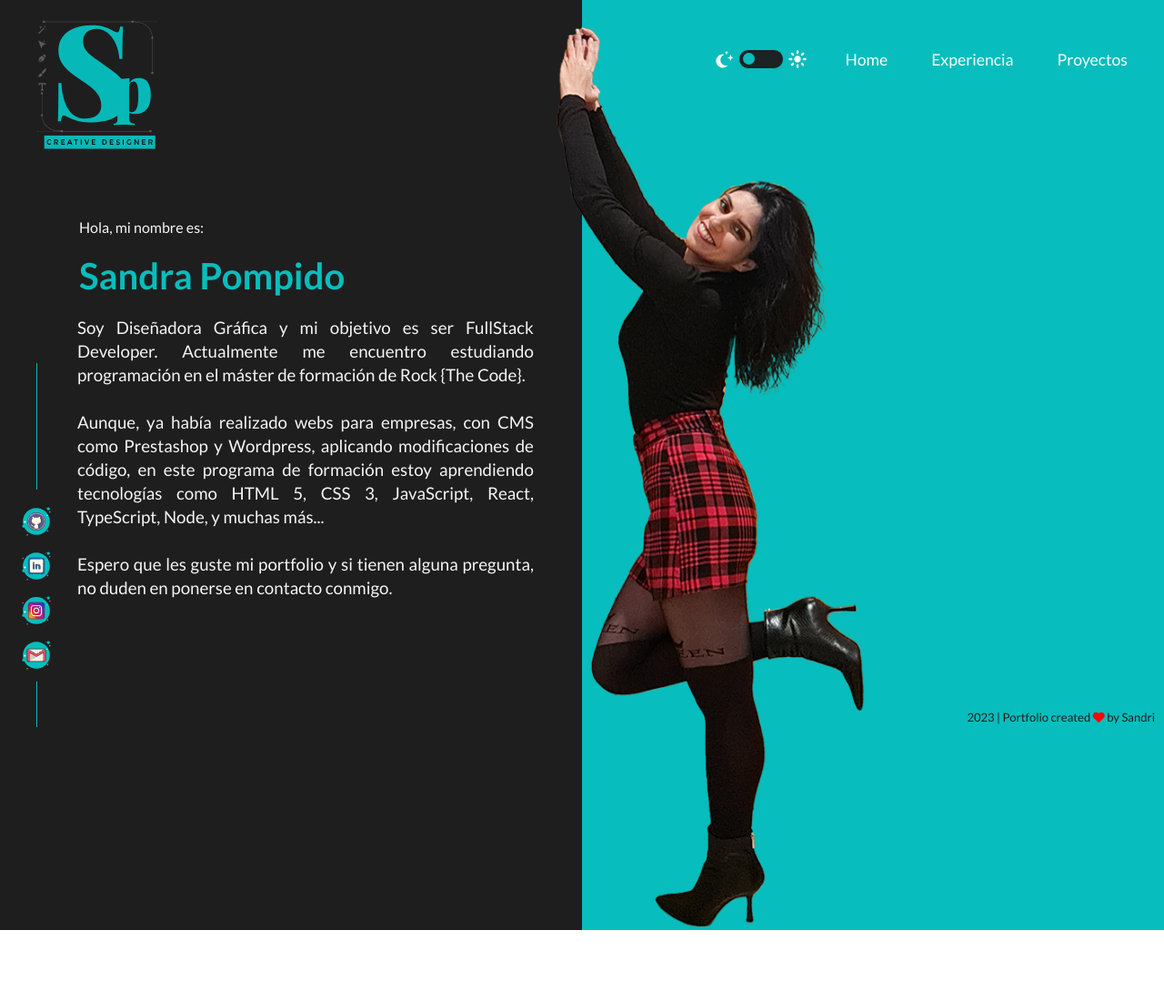
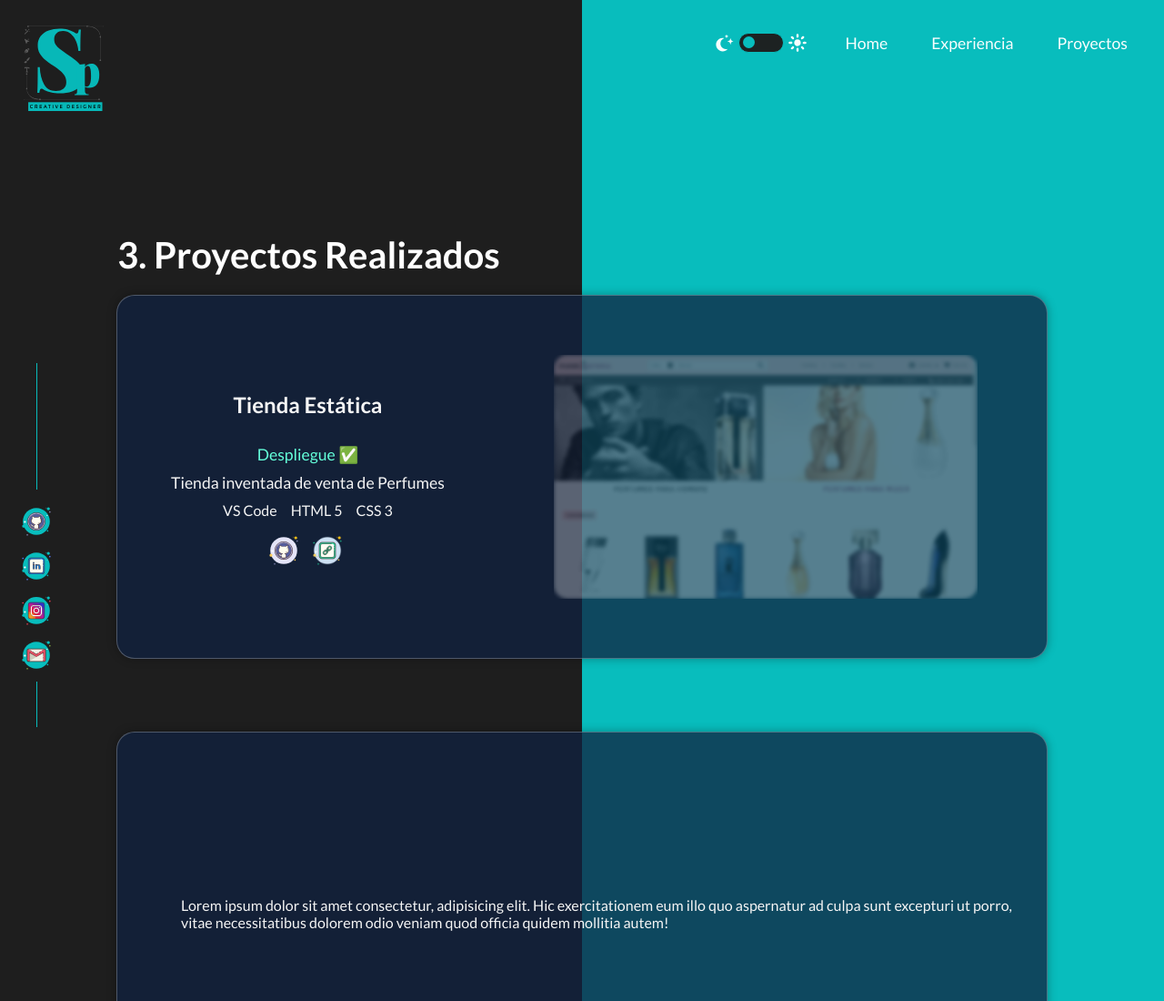
Before and after one commit to sandripg/PR-03-MyPortfolio, a website built with Vite: page index.html in a window 1280 px wide. Shown: the top 1100 px of the page at 91% size. Before the commit the page ends 1022 px from the top, so only its background shows below. Built offline with nearby package versions, Linux system fonts and the light colour scheme; a web font is replaced by a local one.

Commit message:
proyectos primera parte

```diff
--- a/components/Navbar/navbar.css
+++ b/components/Navbar/navbar.css
@@ -14,20 +14,20 @@
 
 .header-wrap {
     width: 100%;
-    height: 150px;
+    /* height: 150px; */
     display: flex;
     align-items: center;
     justify-content: space-between;
 }
 
 .header-logo {
-    padding-left: 12px;
+    /* padding-left: 12px; */
     /* padding-top: 70px;
     width: 30%; */
 }
 
 .header-logo-img {
-    width: 150px;
+    width: 100px;
     height: auto;
 }
 
--- a/components/ProjectCard/ProjectCard.css
+++ b/components/ProjectCard/ProjectCard.css
@@ -0,0 +1,122 @@
+.projects-container {
+    /* display: flex; */
+    /* -webkit-box-pack: center; */
+    /* -webkit-box-align: center; */
+    /* flex-direction: column;
+    align-items: center;
+    min-height: 100vh; */
+    /* margin-top: 25%; */
+    /* max-width: 100%;
+    animation: slide-in .5s ease-in-out;
+    width: 100%;
+    padding-top: 22%;
+    justify-content: center; */
+
+    min-height: 100vh;
+    margin-top: 25%;
+    /* max-width: 100%; */
+    /* animation: slide-in .5s ease-in-out; */
+    /* width: 100%; */
+    /* padding-top: 22%; */
+    /* justify-content: center; */
+    position: relative;
+    padding: 0 10%;
+
+}
+
+
+.projects {
+    /* width: 75%; */
+    background: #112240bf;
+    border-radius: 8px;
+    padding: 16px 20px 16px 70px;
+    height: 400px;
+    border: 1px solid rgba(255, 255, 255, 0.25);
+    border-radius: 20px;
+    box-shadow: 0 0 10px 1px rgba(0, 0, 0, 0.25);
+
+    flex-wrap: wrap;
+    margin-bottom: 80px;
+    display: flex;
+    -webkit-box-pack: center;
+    justify-content: center;
+    -webkit-box-align: center;
+    flex-direction: column;
+    align-items: flex-start;
+    max-width: 100%;
+}
+
+
+.project-element-content {
+    /* padding: 25px; */
+    display: flex;
+    flex-direction: column;
+    align-items: center;
+    margin-left: -11px;
+    margin-right: 20px;
+}
+
+.project-status {
+    color: #64ffda;
+    font-family: var(--font-mono);
+    margin-bottom: 10px;
+    font-weight: 400;
+}
+
+.project-title {
+    width: 100%;
+    font-size: x-large;
+    margin: 10px 0 30px;
+    display: flex;
+    justify-content: center;
+}
+
+.project-technologies {
+    display: flex;
+    gap: 15px;
+    white-space: nowrap;
+    margin-bottom: 15px;
+}
+
+.project-element-img {
+    width: 50%;
+    overflow: hidden;
+    margin-left: 45px;
+}
+
+
+.project-description {
+    margin-bottom: 10px;
+}
+
+
+.project-element-img-container {}
+
+.project-element-img-container>img {
+    display: block;
+    width: 100%;
+    /* height: 280px; */
+    object-fit: fill;
+    opacity: .3;
+    margin: 0 auto;
+    border-radius: 15px;
+    filter: grayscale(100%);
+    transition: .3s ease-in-out;
+    filter: blur(2px);
+    margin-right: 96px;
+}
+
+.project-element-img-container>img:hover {
+    filter: grayscale(0%);
+    opacity: 1;
+}
+
+.project-links>a>img {
+    width: 40px;
+    margin-right: 5px;
+}
+
+.project-links>a>img:hover {
+    filter: drop-shadow(2px 4px 6px black);
+    transform: scale(1.5);
+}
--- a/components/divs/divsAnimation.css
+++ b/components/divs/divsAnimation.css
@@ -17,6 +17,18 @@
     margin-top: 43vh;
     width: 78%;
 }
+
+#text-float-projects {
+    /* position: fixed; */
+    /* z-index: 100; */
+    margin-right: 0%;
+    /* display: flex; */
+    /* margin: 0px 0 20px 26px; */
+    margin-left: 16px;
+    margin-top: -8vh;
+    width: 100%;
+}
+
 
 
 #text-float-home {
@@ -41,6 +53,12 @@
     font-size: clamp(40px, 8vw, 38px);
     margin: 0 0 20px -15px;
     color: var(--color-a);
+}
+
+.text-name-projects {
+    font-size: clamp(40px, 8vw, 38px);
+    margin: 0 0 20px -15px;
+    color: white;
 }
 
 .text-hello {
--- a/index.html
+++ b/index.html
@@ -14,6 +14,7 @@
   <link rel="stylesheet" href="./components/sections/home.css">
   <link rel="stylesheet" href="./components/Footer/Footer.css">
   <link rel="stylesheet" href="./components/sections/experiencias2.css">
+  <link rel="stylesheet" href="./components/ProjectCard/ProjectCard.css">
 
   <script src="https://kit.fontawesome.com/e7d85d4d61.js" crossorigin="anonymous"></script>
 
@@ -92,12 +93,7 @@
     </div>
     <!-- CONTENIDO HOME -->
     <main id="main">
-
-
-
-
-
-      <section class="content-container">
+      <!-- <section class="content-container">
         <div id="text-float-home" class="text-focus-in">
           <h1 class="text-hello">Hola, mi nombre es:</h1>
           <h2 class="text-name">Sandra Pompido</h2>
@@ -120,7 +116,7 @@
             <img src="./public/yotrans.png" alt="">
           </div>
         </section>
-      </section>
+      </section> -->
 
 
       <!-- CONTENIDO EXPERIENCE -->
@@ -313,6 +309,65 @@
         </div>
       </section> -->
 
+      <!-- CONTENIDO PROYECTOS -->
+
+      <section class="projects-container">
+        <div id="text-float-projects" class="text-focus-in">
+          <div class="text-name-container">
+            <h2 class="text-name-projects">3. Proyectos Realizados</h2>
+          </div>
+        </div>
+        <div class="projects">
+          <div class="project-element-content">
+            <h3 class="project-title">Tienda Estática</h3>
+            <p class="project-status">Despliegue ✅</p>
+            <div class="project-description">
+              <p>Tienda inventada de venta de Perfumes</p>
+            </div>
+            <ul class="project-technologies">
+              <li>VS Code</li>
+              <li>HTML 5</li>
+              <li>CSS 3</li>
+            </ul>
+            <div class="project-links">
+              <a href="https://github.com/sandripg/PR-01-Web-Responsive" target="_blank">
+                <img src="./public/icons8-github-100.svg" alt="">
+              </a>
+              <a href="https://moonarome.netlify.app/" target="_blank">
+                <img src="./public/icons8-link-100.png" alt="">
+              </a>
+            </div>
+          </div>
+          <div class="project-element-img">
+            <div class="project-element-img-container">
+              <img src="./public/moonarome_static.jpg" alt="">
+            </div>
+
+          </div>
+        </div>
+        <div class="projects">
+          Lorem ipsum dolor sit amet consectetur, adipisicing elit. Hic exercitationem eum illo quo aspernatur ad culpa
+          sunt excepturi ut porro, vitae necessitatibus dolorem odio veniam quod officia quidem mollitia autem!
+        </div>
+        <div class="projects">
+          Lorem ipsum dolor sit amet consectetur, adipisicing elit. Hic exercitationem eum illo quo aspernatur ad culpa
+          sunt excepturi ut porro, vitae necessitatibus dolorem odio veniam quod officia quidem mollitia autem!
+        </div>
+        <div class="projects">
+          Lorem ipsum dolor sit amet consectetur, adipisicing elit. Hic exercitationem eum illo quo aspernatur ad culpa
+          sunt excepturi ut porro, vitae necessitatibus dolorem odio veniam quod officia quidem mollitia autem!
+        </div>
+        <div class="projects">
+          Lorem ipsum dolor sit amet consectetur, adipisicing elit. Hic exercitationem eum illo quo aspernatur ad culpa
+          sunt excepturi ut porro, vitae necessitatibus dolorem odio veniam quod officia quidem mollitia autem!
+        </div>
+        <div class="projects">
+          Lorem ipsum dolor sit amet consectetur, adipisicing elit. Hic exercitationem eum illo quo aspernatur ad culpa
+          sunt excepturi ut porro, vitae necessitatibus dolorem odio veniam quod officia quidem mollitia autem!
+        </div>
+
+      </section>
+
     </main>
 
     <!-- CONTENIDO FOOTER -->
```
Also changed, not shown: public/moonarome_static.jpg (added).
